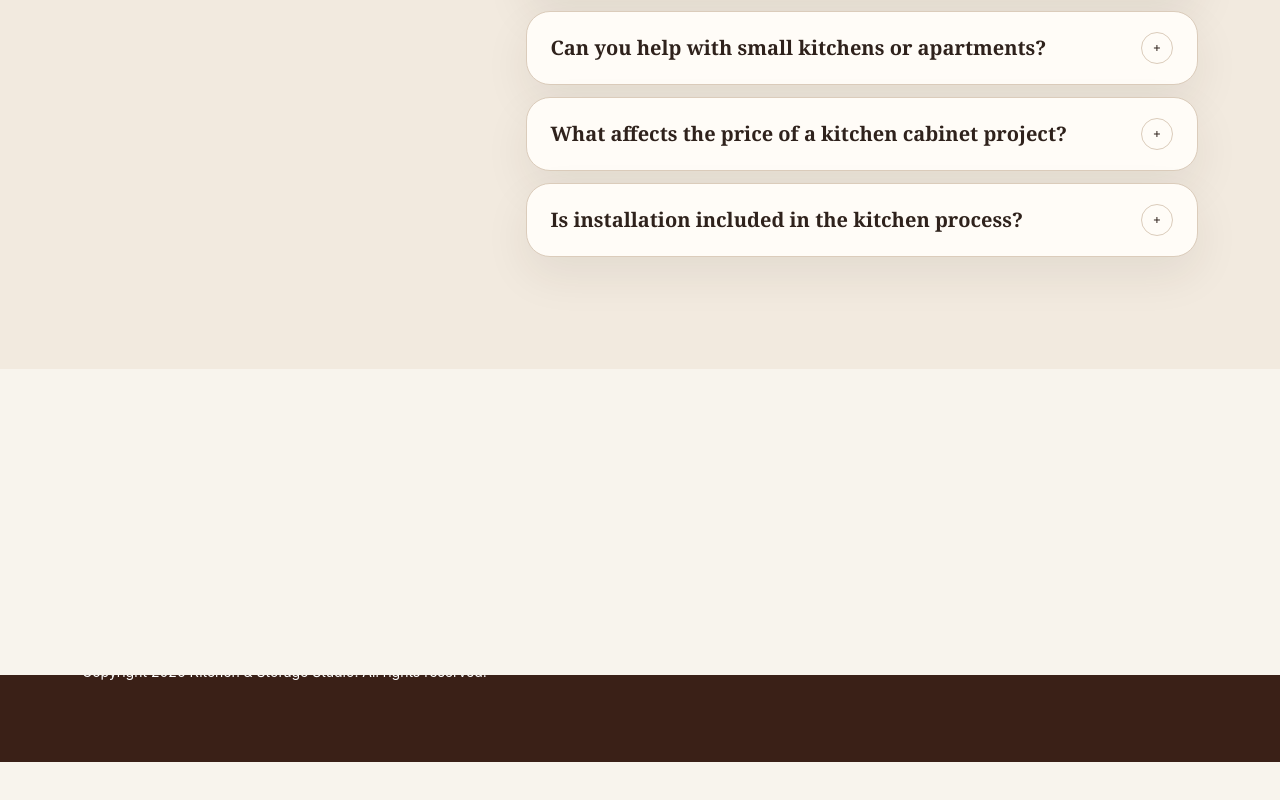
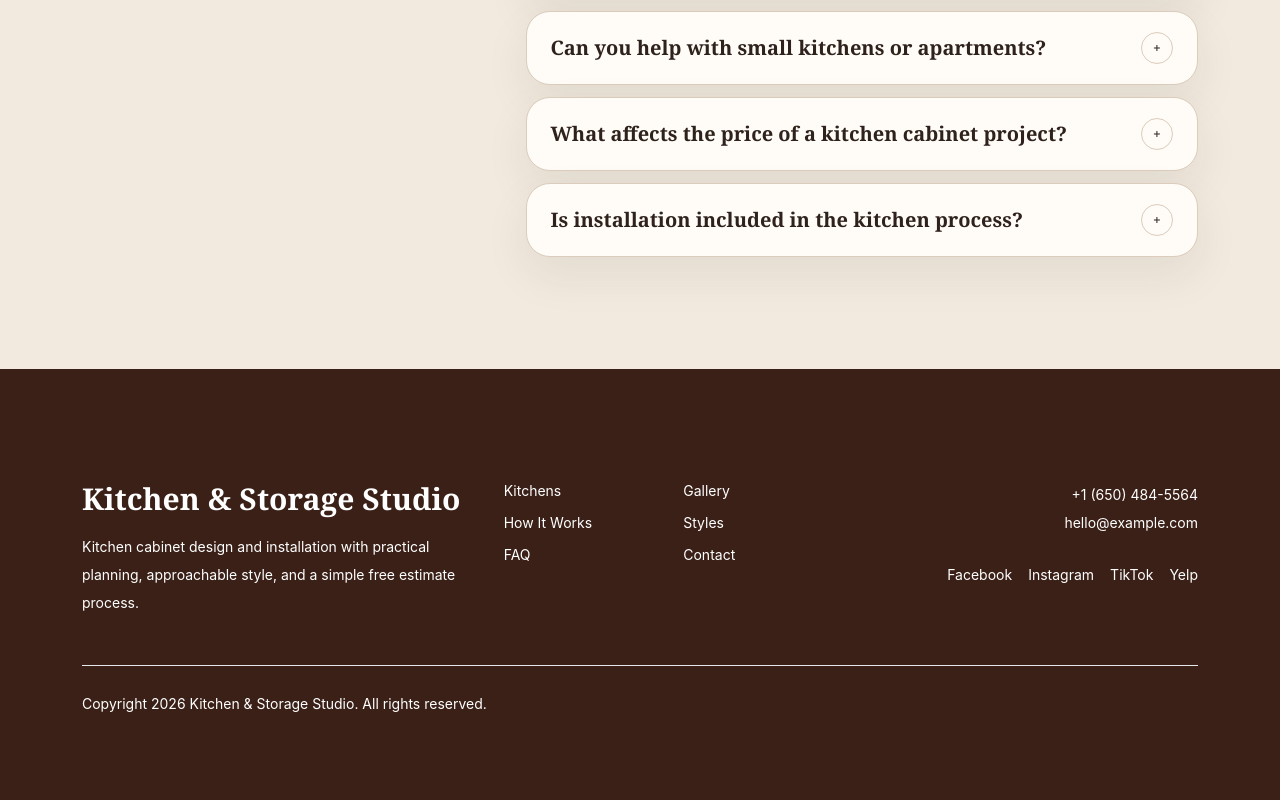
Before and after one commit to SlavaKu/Kitchen-Storage-Studio, a React (Vite) app: page / in a window 1280 px wide. Shown: the part 7960-8760 px from the top of the page. Before the commit the page ends 8722 px from the top, so only its background shows below. Built offline with nearby package versions, Linux system fonts and the light colour scheme.

Commit message:
Fix FAQ to footer transition and footer spacing

```diff
--- a/src/sections/SiteFooter.tsx
+++ b/src/sections/SiteFooter.tsx
@@ -6,7 +6,7 @@ import { primaryNavigation } from '@/data/navigation';
 
 export function SiteFooter() {
   return (
-    <footer className="bg-primaryDark py-16 text-white sm:py-20" id="footer">
+    <footer className="relative z-10 bg-primaryDark py-20 text-white sm:py-24 lg:py-28" id="footer">
       <Container>
         <div className="grid gap-10 lg:grid-cols-[1.05fr_0.9fr_0.9fr] lg:items-start">
           <div>
```
